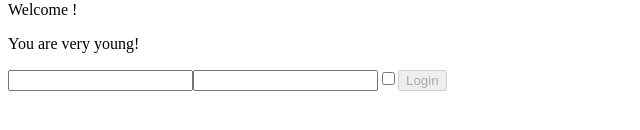
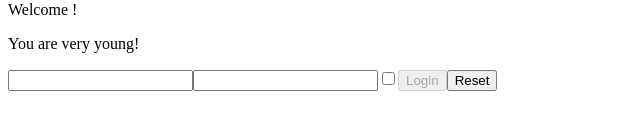
Before and after one commit to nicpes/react_exercises, a React (Create React App) app: page / in a window 1280 px wide. Shown: the part 376-506 px from the top of the page, without its empty margins (0-640 px from the left). Built offline with nearby package versions, Linux system fonts and the light colour scheme.

Commit message:
forms-04

```diff
--- a/src/Login.js
+++ b/src/Login.js
@@ -25,6 +25,14 @@ export class Login extends React.Component {
 
     this.setState({
       remember: value,
+    });
+  };
+
+  handleReset = (event) => {
+    this.setState({
+      username: "",
+      password: "",
+      remember: false,
     });
   };
 
@@ -56,6 +64,7 @@ export class Login extends React.Component {
         >
           Login
         </button>
+        <button onClick={this.handleReset}>Reset</button>
       </div>
     );
   }
```
